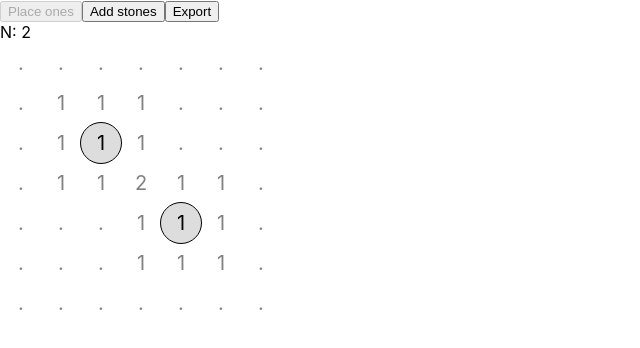
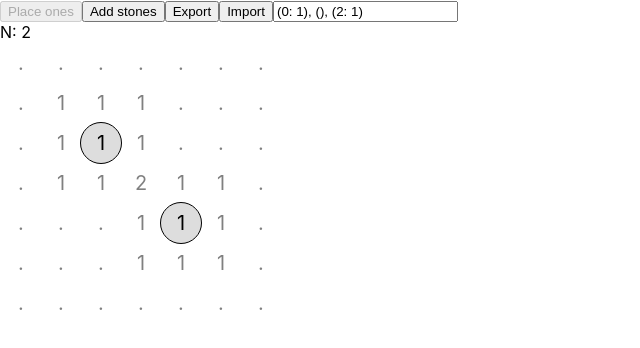
Before and after one commit to Macflash/stepping-stones, a React (Create React App) app: page / in a window 1280 px wide. Shown: the top 348 px of the page, without its empty margins (0-640 px from the left). Built offline with nearby package versions, Linux system fonts and the light colour scheme.

Commit message:
Update package and import/export

```diff
--- a/package.json
+++ b/package.json
@@ -1,6 +1,7 @@
 {
   "name": "stepping-stones",
   "version": "0.1.0",
+  "homepage": "https://macflash.github.io/stepping-stones",
   "private": true,
   "dependencies": {
     "@testing-library/jest-dom": "^5.16.5",
@@ -17,6 +18,8 @@
     "web-vitals": "^2.1.4"
   },
   "scripts": {
+    "predeploy": "npm run build",
+    "deploy": "gh-pages -d build",
     "start": "react-scripts start",
     "build": "react-scripts build",
     "test": "react-scripts test",
@@ -39,5 +42,8 @@
       "last 1 firefox version",
       "last 1 safari version"
     ]
+  },
+  "devDependencies": {
+    "gh-pages": "^4.0.0"
   }
 }
--- a/public/index.html
+++ b/public/index.html
@@ -5,10 +5,7 @@
     <link rel="icon" href="%PUBLIC_URL%/favicon.ico" />
     <meta name="viewport" content="width=device-width, initial-scale=1" />
     <meta name="theme-color" content="#000000" />
-    <meta
-      name="description"
-      content="Web site created using create-react-app"
-    />
+    <meta name="description" content="Macflash's stepping stone playground" />
     <link rel="apple-touch-icon" href="%PUBLIC_URL%/logo192.png" />
     <!--
       manifest.json provides metadata used when your web app is installed on a
@@ -24,7 +21,7 @@
       work correctly both with client-side routing and a non-root public URL.
       Learn how to configure a non-root public URL by running `npm run build`.
     -->
-    <title>React App</title>
+    <title>Stepping Stones</title>
   </head>
   <body>
     <noscript>You need to enable JavaScript to run this app.</noscript>
--- a/src/App.tsx
+++ b/src/App.tsx
@@ -1,5 +1,4 @@
 import React, { ReactNode } from "react";
-import logo from "./logo.svg";
 import "./App.css";
 
 type Grid = number[][];
@@ -288,6 +287,9 @@ function CountValues(grid: Grid): number[] {
 function App() {
   const [_, setRandom] = React.useState(0);
   const rerender = () => setRandom(Math.random());
+
+  const [importExportText, setIOtext] = React.useState(ExportGrid(gameGrid));
+
   const [mode, setMode] = React.useState<"placeones" | "manualstep">(
     "placeones"
   );
@@ -319,13 +321,26 @@ function App() {
           onClick={() => {
             const exportString = ExportGrid(gameGrid);
             console.log(exportString);
-            const importGrid = ImportGrid(exportString);
-            console.log(importGrid);
-            gameGrid = importGrid;
+            setIOtext(exportString);
             rerender();
           }}>
           Export
         </button>
+        <button
+          onClick={() => {
+            const importGrid = ImportGrid(importExportText);
+            gameGrid = importGrid;
+            rerender();
+          }}>
+          Import
+        </button>
+        <input
+          value={importExportText}
+          onChange={(ev) => {
+            setIOtext(ev.target.value);
+          }}
+          id='iotext'
+        />
       </div>
       {content}
     </div>
```
Also changed, not shown: 2 other files (tests, documents, lock files or other folders).
